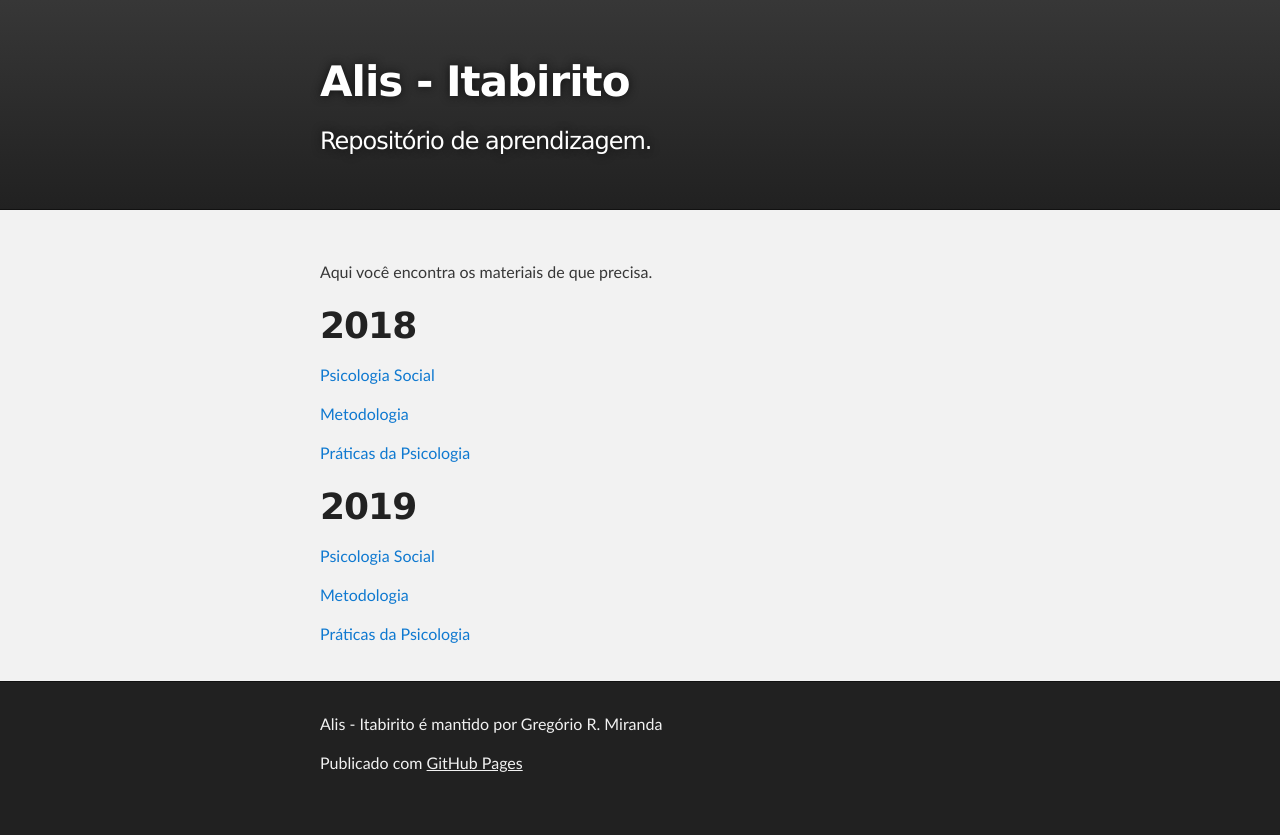
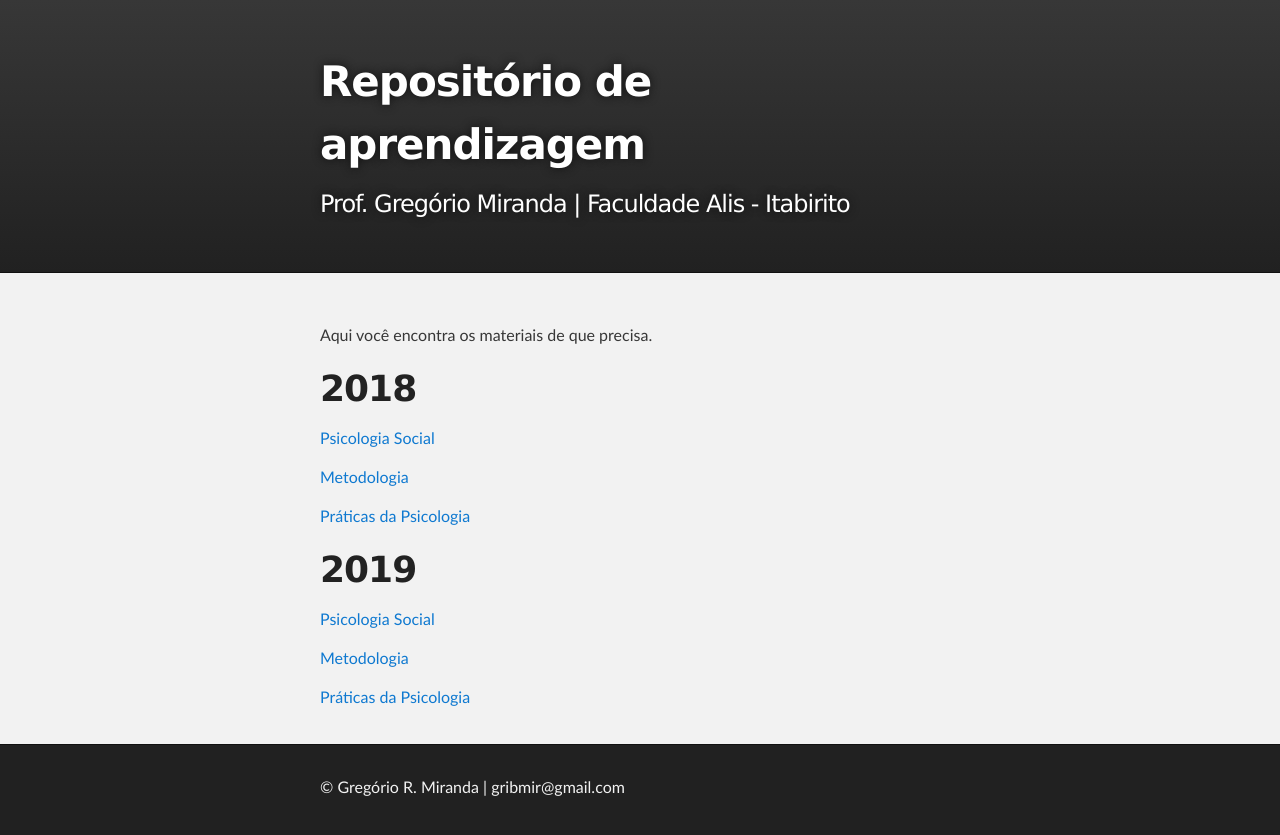
Before and after one commit to ggio/Teste, a Jekyll site: the page built from index.md, in a window 1280 px wide. Shown: the top 835 px of the page. Built offline with Jekyll 4.4.1, drawn with Linux system fonts in a browser that asks for light colours.

Commit message:
ajuste final do dia

```diff
--- a/_config.yml
+++ b/_config.yml
@@ -1,5 +1,5 @@
-title: Alis - Itabirito
-description: Repositório de aprendizagem.
+title: Repositório de aprendizagem
+description: Prof. Gregório Miranda | Faculdade Alis - Itabirito
 show_downloads: false
 google_analytics:
 theme: jekyll-theme-slate
--- a/_layouts/default.html
+++ b/_layouts/default.html
@@ -42,9 +42,10 @@
     <div id="footer_wrap" class="outer">
       <footer class="inner">
         {% if site.github.is_project_page %}
-        <p class="copyright">{{ site.title | default: site.github.repository_name }} é mantido por Gregório R. Miranda </p>
+        <!--<p class="copyright">{{ site.title | default: site.github.repository_name }} é mantido por Gregório R. Miranda </p>
         {% endif %}
-        <p>Publicado com <a href="https://pages.github.com">GitHub Pages</a></p>
+        <p>Publicado com <a href="https://pages.github.com">GitHub Pages</a></p>-->
+        <p> © Gregório R. Miranda | gribmir@gmail.com</p>
       </footer>
     </div>
 
```
Also changed, not shown: README.md.
